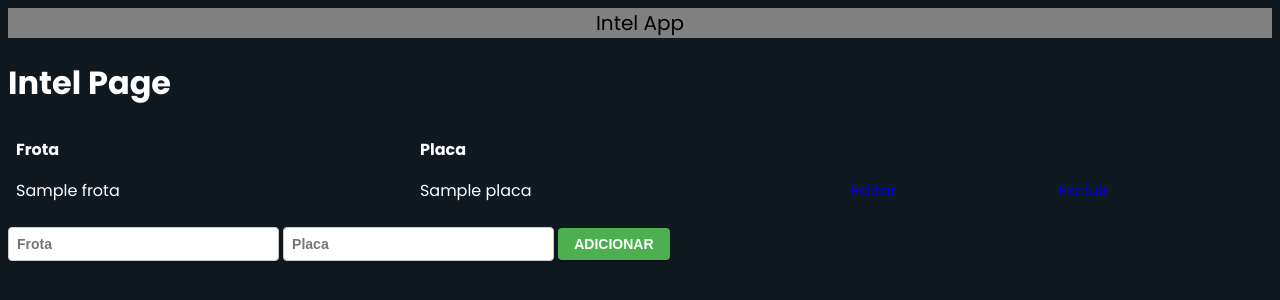
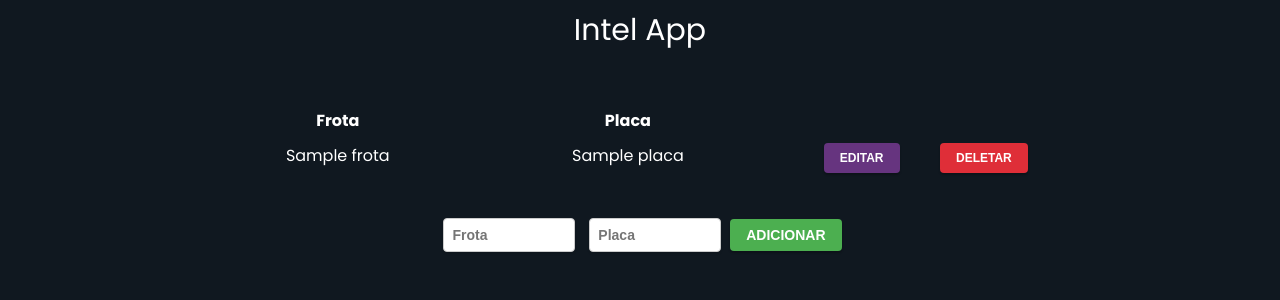
Before and after one commit to guilhermebonald/app_intel_frota, a Flask app: page / in a window 1280 px wide. Shown: the top 300 px of the page. Run offline with Flask 2, Linux system fonts and the light colour scheme; a database or web service that is not in the repository returns one stand-in record (values such as "Sample title").

Commit message:
Add new features

```diff
--- a/main.py
+++ b/main.py
@@ -21,10 +21,15 @@ def add():
     # get input from form with name.
     frota = request.form['frota']
     placa = request.form['placa'].upper()
+    # format placa value
+    if "-" in placa:
+        f_placa = placa
+    else:
+        f_placa = placa[:3] + "-" + placa[3:]
 
     # append data from input in list.
     add = mongo_connect.db_management()
-    add.add_to_db(frota=int(frota), placa=str(placa))
+    add.add_to_db(frota=int(frota), placa=str(f_placa))
 
     # returning to "home_page" after to add itens in table with the list.
     return redirect(url_for("home_page"))
--- a/static/style.css
+++ b/static/style.css
@@ -12,27 +12,40 @@ body {
     color: white;
 }
 
-.nav-bg {
-    background-color: gray;
-}
 
 .nav-bar {
     text-align: center;
-    font-size: 20px;
+    font-size: 30px;
+    color: white;
+    margin-bottom: 50px;
 }
 
 .main-table {
-    width: 100%;
+    width: 70%;
     border-collapse: collapse;
     font-size: 1rem;
     font-weight: normal;
     color: white;
-    margin-bottom: 1rem;
+    margin-bottom: 30px;
+    margin: auto;
+}
+
+.my.form {
+    margin-top: 35px;
+    text-align: center;
+}
+
+form {
+    display: inline-block;
+}
+
+input {
+    margin: 5px;
 }
 
 th, td {
-    padding: 0.5rem;
-    text-align: left;
+    padding: 5px;
+    text-align: center;
     vertical-align: top;
 }
 
@@ -51,6 +64,39 @@ th, td {
     cursor: pointer;
     transition: all 0.3s ease-in-out;
 }
+
+.edit.button {
+    display: inline-block;
+    padding: 0.5rem 1rem;
+    font-size: 12px;
+    font-weight: bold;
+    text-transform: uppercase;
+    border-radius: 4px;
+    background-color: #66347F;
+    color: #fff;
+    border: none;
+    box-shadow: 0px 2px 2px rgba(0, 0, 0, 0.25);
+    cursor: pointer;
+    transition: all 0.3s ease-in-out;
+    margin-right: -30px;
+}
+
+.delete.button {
+    display: inline-block;
+    padding: 0.5rem 1rem;
+    font-size: 12px;
+    font-weight: bold;
+    text-transform: uppercase;
+    border-radius: 4px;
+    background-color: #DF2E38;
+    color: #fff;
+    border: none;
+    box-shadow: 0px 2px 2px rgba(0, 0, 0, 0.25);
+    cursor: pointer;
+    transition: all 0.3s ease-in-out;
+    margin-left: -30px;
+}
+
 
 .add.button:hover {
     transform: translateY(-2px);
--- a/templates/home.html
+++ b/templates/home.html
@@ -9,14 +9,13 @@
 
 <body>
     <!-- Nav Bar -->
-    <div class="nav-bg">
     <nav class="nav-bar">Intel App</nav>
-    </div>
 
     <!-- Main Title-->
-    <h1 class="hello">Intel Page</h1>
+    <h1 class="hello"></h1>
 
     <!-- Table -->
+    <div class="table div">
         <table class="main-table">
             <thead>
                 <tr>
@@ -29,20 +28,33 @@
                 <tr>
                     <td>{{i.frota}}</td>
                     <td>{{i.placa}}</td>
-                <td><a href="{{ url_for('update', id=i._id) }}">Editar</a></td>
-                <td><a href="{{ url_for('delete', id=i._id) }}">Excluir</a></td>
+                    <!-- Update Button -->
+                    <td>
+                        <form action="{{ url_for('update', id=i._id) }}">
+                            <button type="submit" class="edit button">Editar</button>
+                        </form>
+                    </td>
+                    <!-- Delete button -->
+                    <td>
+                        <form action="{{ url_for('delete', id=i._id) }}">
+                            <button type="submit" class="delete button">Deletar</button>
+                        </form>
+                    </td>
                 </tr>
                 {% endfor %}
             </tbody>
         </table>
+    </div>
 
     <!-- Imput e Botão para adicionar item a lista -->
     <!-- url_for('add') acessa a rota(URL) atraves da função -->
+    <div class="my form">
         <form method="POST" action="{{ url_for('add') }}">
             <input type="text" name="frota" placeholder="Frota">
             <input type="text" name="placa" placeholder="Placa">
             <button type="submit" class="action button">Adicionar</button>
         </form>
+    </div>
 </body>
 
 </html>
```
Also changed, not shown: modules/validate.py (+7 -4 lines). Lines whose indentation alone changed are shown as unchanged.
